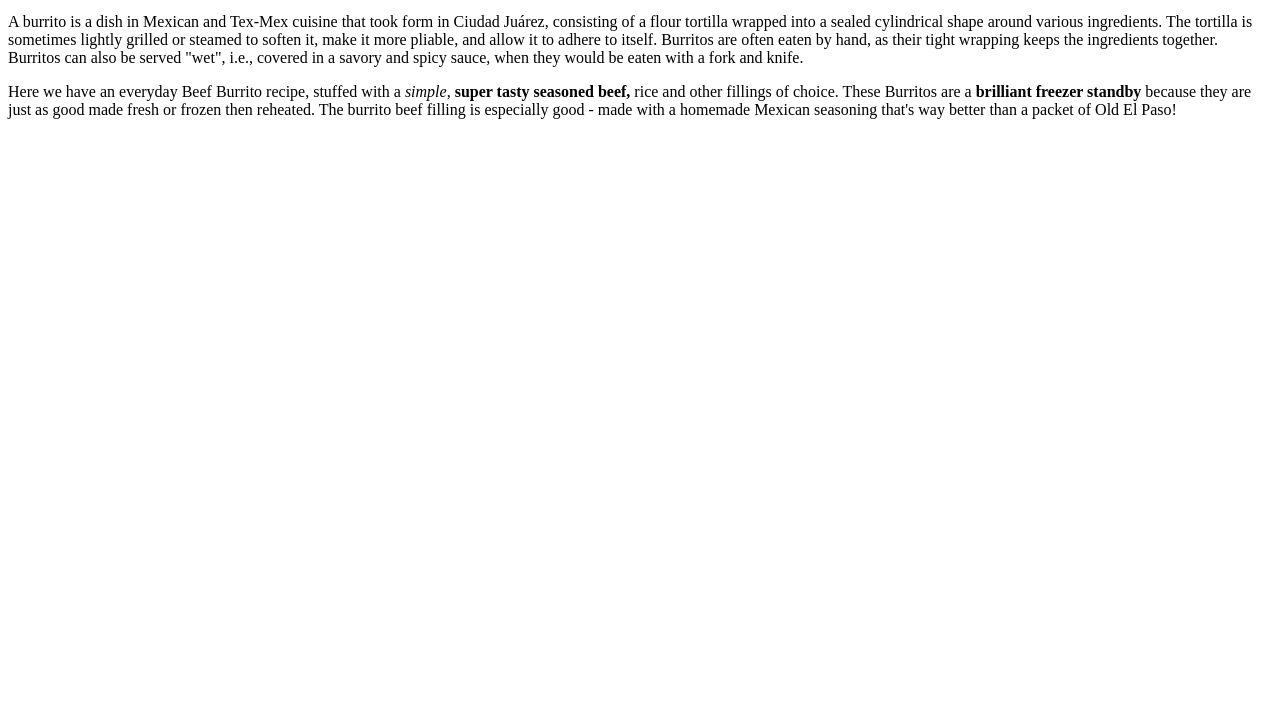
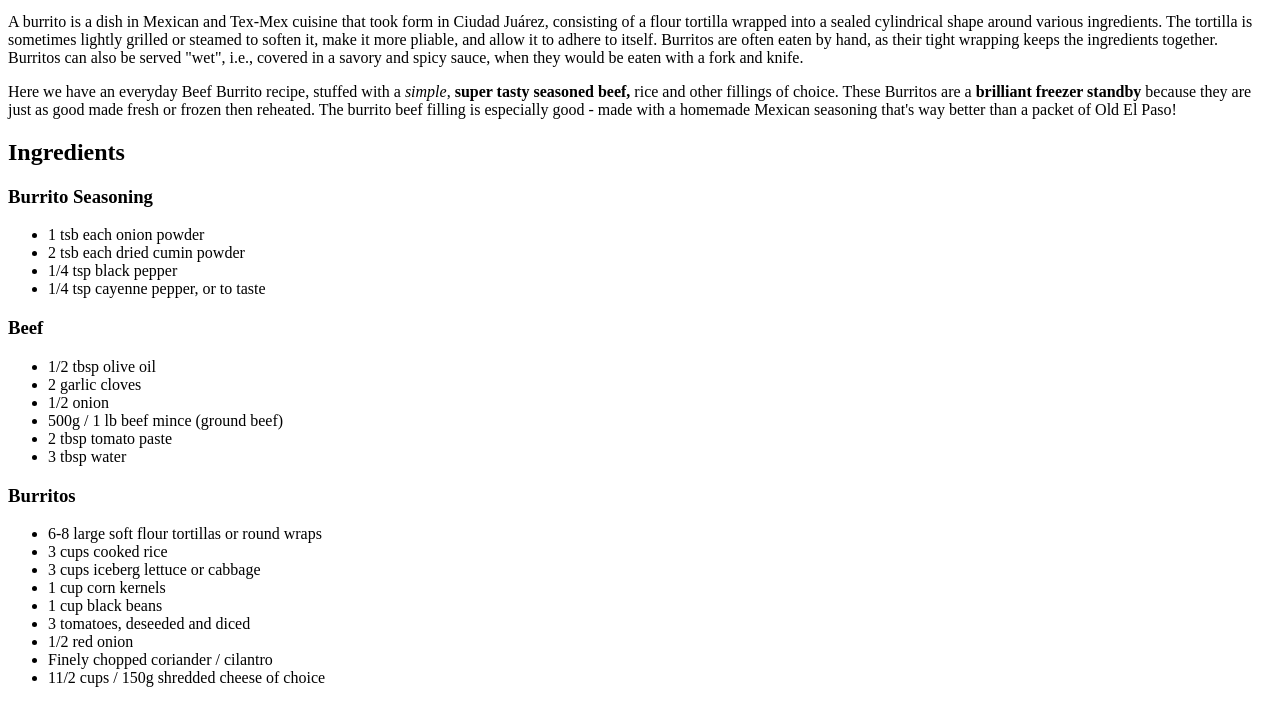
Before and after one commit to sabba2/odin-recipes, a plain HTML site: page recipes/burrito.html in a window 1280 px wide. Shown: the part 101-804 px from the top of the page. Drawn offline with Linux system fonts and the light colour scheme.

Commit message:
Add headings and unordered lists

```diff
--- a/recipes/burrito.html
+++ b/recipes/burrito.html
@@ -10,10 +10,36 @@
         <p>A burrito is a dish in Mexican and Tex-Mex cuisine that took form in Ciudad Juárez, consisting of a flour tortilla wrapped into a sealed cylindrical shape around various ingredients. The tortilla is sometimes lightly grilled or steamed to soften it, make it more pliable, and allow it to adhere to itself. Burritos are often eaten by hand, as their tight wrapping keeps the ingredients together. Burritos can also be served "wet", i.e., covered in a savory and spicy sauce, when they would be eaten with a fork and knife.</p>
 
         <p> Here we have an everyday Beef Burrito recipe, stuffed with a <em>simple</em>, <strong>super tasty seasoned beef,</strong> rice and other fillings of choice. These Burritos are a <strong>brilliant freezer standby</strong> because they are just as good made fresh or frozen then reheated. The burrito beef filling is especially good - made with a homemade Mexican seasoning that's way better than a packet of Old El Paso! </p>
+
+        <h2>Ingredients</h2>
+        <h3>Burrito Seasoning</h3>
+            <ul>
+                <li>1 tsb each onion powder</li>
+                <li>2 tsb each dried cumin powder</li>
+                <li>1/4 tsp black pepper</li>
+                <li>1/4 tsp cayenne pepper, or to taste</li>
+            </ul>
+        <h3>Beef</h3>
+            <ul>
+                <li>1/2 tbsp olive oil</li>
+                <li>2 garlic cloves</li>
+                <li>1/2 onion</li>
+                <li>500g / 1 lb beef mince (ground beef)</li>
+                <li>2 tbsp tomato paste</li>
+                <li>3 tbsp water</li>
+            </ul>
+        <h3>Burritos</h3>
+            <ul>
+                <li>6-8 large soft flour tortillas or round wraps</li>
+                <li>3 cups cooked rice</li>
+                <li>3 cups iceberg lettuce or cabbage</li>
+                <li>1 cup corn kernels</li>
+                <li>1 cup black beans</li>
+                <li>3 tomatoes, deseeded and diced</li>
+                <li>1/2 red onion</li>
+                <li>Finely chopped coriander / cilantro</li>
+                <li>11/2 cups / 150g shredded cheese of choice</li>
+            </ul>
     </body>
 
-
-
-
-
 </html>
```
